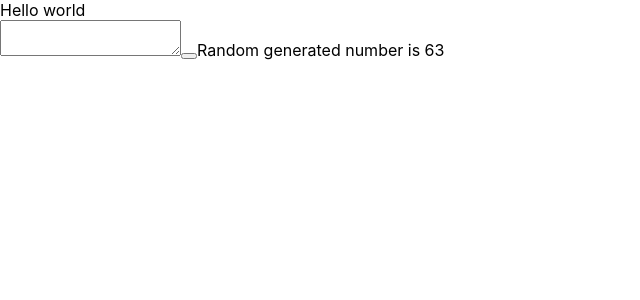
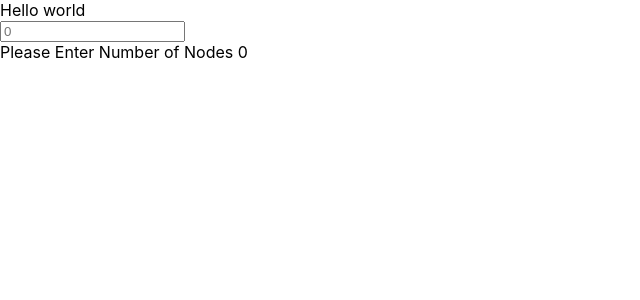
Before and after one commit to leewjae/dijkstra-web, a React (Create React App) app: page / in a window 1280 px wide. Shown: the top 300 px of the page, without its empty margins (0-640 px from the left). Built offline with nearby package versions, Linux system fonts and the light colour scheme.

Commit message:
detect enter

```diff
--- a/src/pages/dijkstra.js
+++ b/src/pages/dijkstra.js
@@ -29,16 +29,25 @@ function generate_value_matrix(nodes) {
 
 
 class Dijkstra extends React.Component {
+
+  state = {
+    number : 0
+  }
+
+  enter_key_detect = (e) => {
+    if (e.key === 'Enter') {
+        this.setState({
+          number : e.target.value
+        })
+    }
+  }
+
   render() {
     return (
       <Container>
-        <textarea id = "number-of-nodes">
-
-        </textarea>
-        <button title = "submit" onClick = {generate_value_matrix()}>
-
-        </button>
-        Random generated number is {Distance_Generator()}
+        <input type="text" placeholder = {this.state.number} onKeyDown = {this.enter_key_detect}/>
+        <br />
+        Please Enter Number of Nodes {this.state.number}
       </Container>
     )
   }
```
Also changed, not shown: 1 other file (tests, documents, lock files or other folders).
